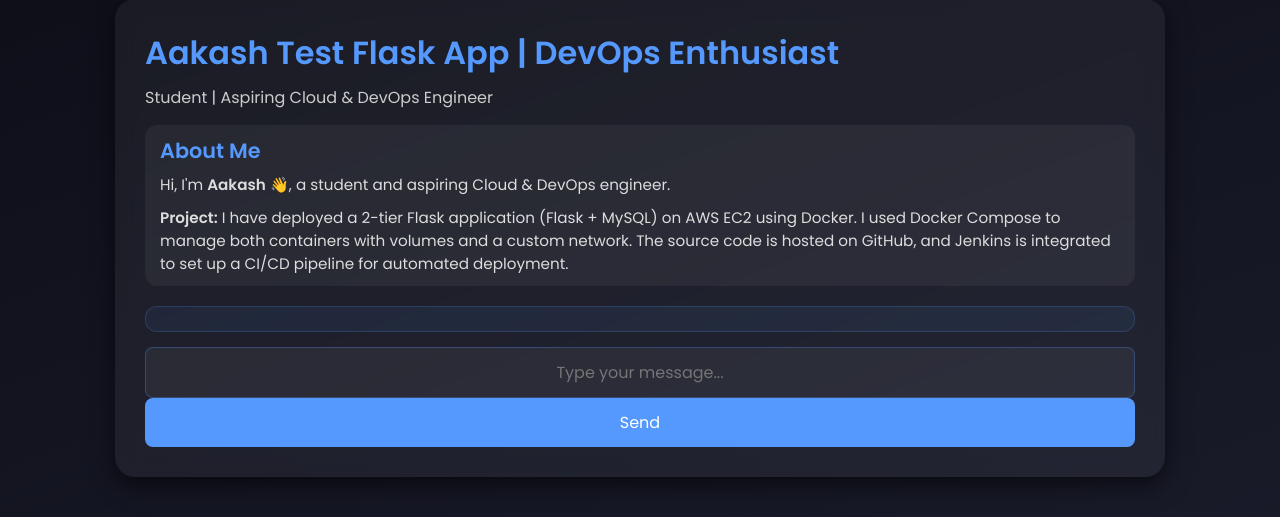
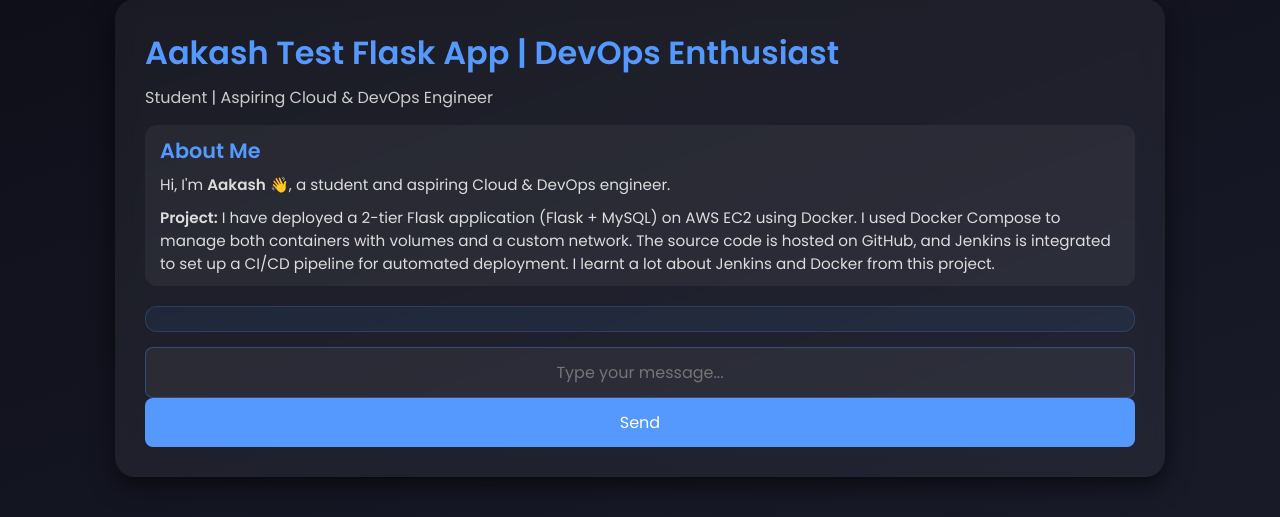
Before and after one commit to AakashB275/TaskUs, a Flask app: page / in a window 1280 px wide. Shown: the part 162-679 px from the top of the page. Run offline with Flask 3, Linux system fonts and the light colour scheme; data that the repository does not hold is empty; some libraries are stand-ins or nearby versions.

Commit message:
test changes

```diff
--- a/templates/index.html
+++ b/templates/index.html
@@ -174,6 +174,7 @@
                     <b>Project:</b> I have deployed a 2-tier Flask application (Flask + MySQL) on AWS EC2 using Docker.
                     I used Docker Compose to manage both containers with volumes and a custom network.
                     The source code is hosted on GitHub, and Jenkins is integrated to set up a CI/CD pipeline for automated deployment.
+                    I learnt a lot about Jenkins and Docker from this project.
                 </p>
             </div>
 
```
